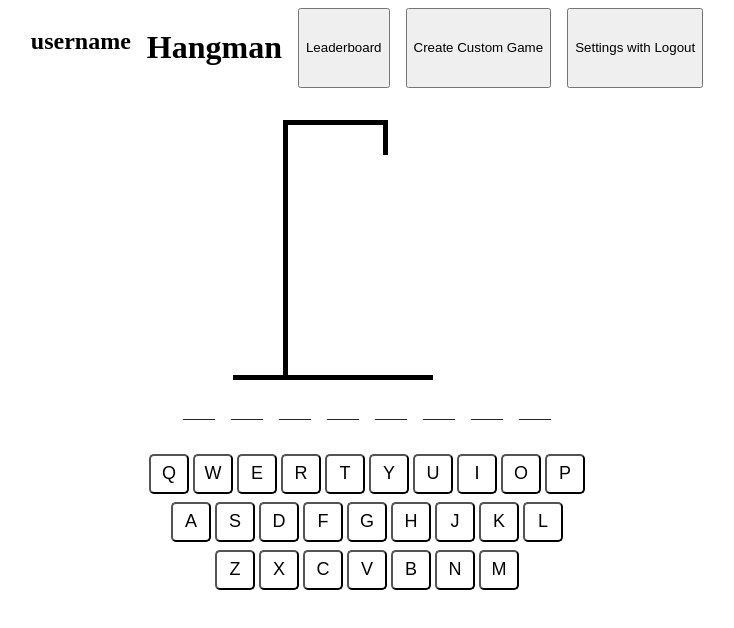
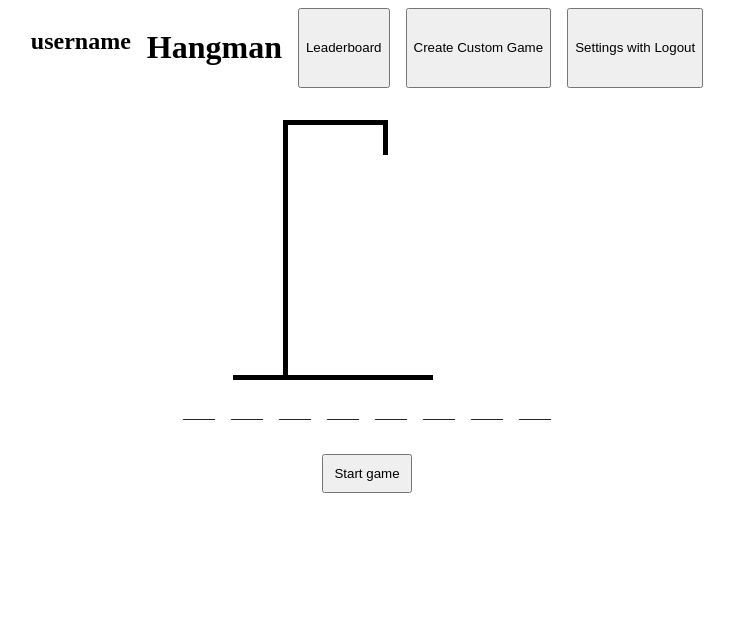
Before and after one commit to MostafaK2/hangman, a Next.js app: page / in a window 1280 px wide. Shown: the top 628 px of the page, without its empty margins (273-1007 px from the left). Built offline with nearby package versions, Linux system fonts and the light colour scheme.

Commit message:
feat: start game button

```diff
--- a/pages/index.js
+++ b/pages/index.js
@@ -13,6 +13,11 @@ export default function Home() {
   const [wordToGuess, setWordToGuess] = useState("");
   const [winGame, setWingame] = useState(false);
   const [disabled, setDisabled] = useState(false);
+  const [showKeyboard, setShowKeyboard] = useState(false);
+
+  const handleStartGame = () => {
+    setShowKeyboard(true);
+  }
 
   useEffect(() => {
     setWordToGuess(getUniqueChar(testWord));
@@ -63,13 +68,14 @@ export default function Home() {
         word={testWord}
         resetGame={resetGame}
       />
-      <Keyboard
+
+      {showKeyboard ? (<Keyboard
         guess={guessedLetters}
         addGuessLetter={addGuessLetter}
         incorrect={incorrectGuesses}
         correct={guessedLetters.filter((elem) => testWord.includes(elem))}
         endGame={incorrectGuesses.length > 5 || winGame}
-      />
+      />) : (<button className={styles.start} onClick={handleStartGame}>Start game</button>)}
     </div>
   );
 }
--- a/styles/Home.module.css
+++ b/styles/Home.module.css
@@ -5,3 +5,7 @@
   align-items: center;
   gap: 2rem;
 }
+
+.start {
+  padding: 10px;
+}
```
